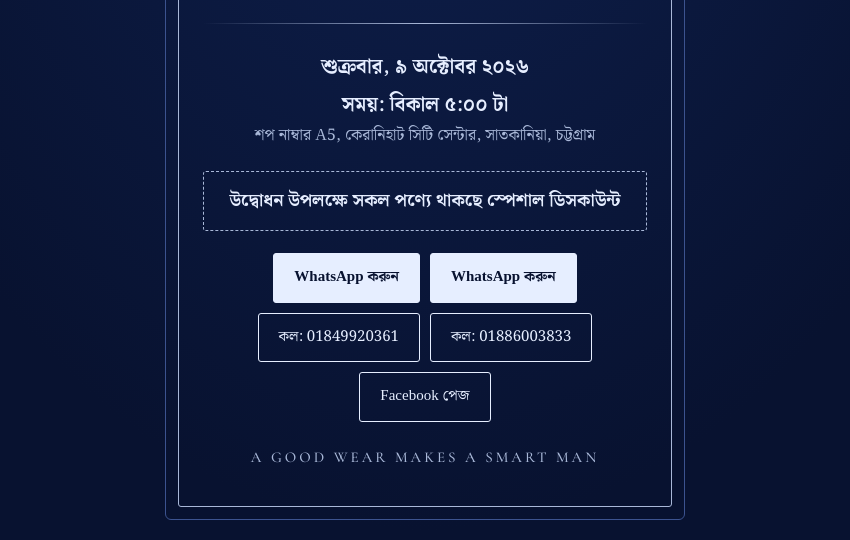
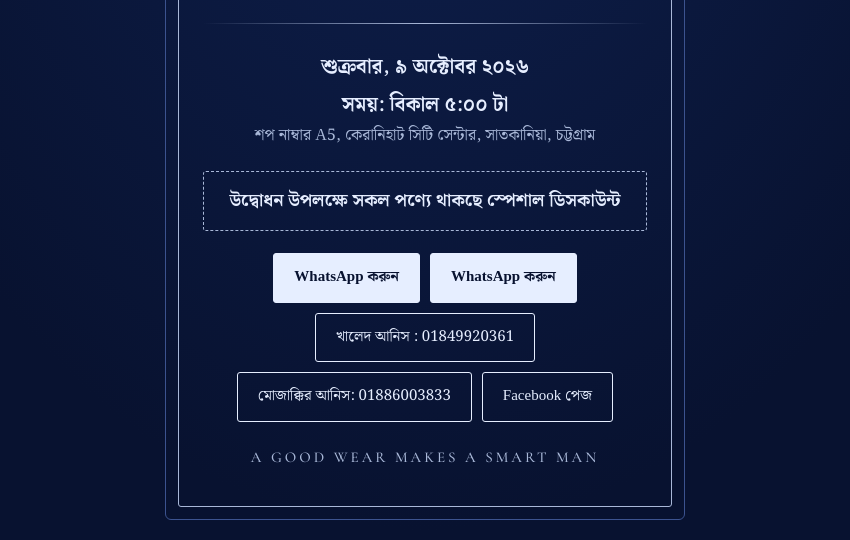
Before and after one commit to aniskhaled/aniskhaled.github.io, a plain HTML site: page index.html in a window 1280 px wide. Shown: the part 369-909 px from the top of the page, without its empty margins (215-1065 px from the left). Drawn offline with nearby package versions, Linux system fonts and the light colour scheme.

Commit message:
Update index.html

```diff
--- a/index.html
+++ b/index.html
@@ -59,8 +59,9 @@ a.b:focus-visible{outline:3px solid #fff;outline-offset:3px}
 <div class="btns">
 <a class="b f" href="https://wa.me/8801849920361">WhatsApp করুন</a>
 <a class="b f" href="https://wa.me/8801886003833">WhatsApp করুন</a>
-<a class="b" href="tel:+8801849920361">কল: 01849920361</a>
-<a class="b" href="tel:+8801886003833">কল: 01886003833</a>
+<a class="b" href="tel:+8801849920361">খালেদ আনিস
+: 01849920361</a>
+<a class="b" href="tel:+8801886003833">মোজাক্কির আনিস: 01886003833</a>
 <a class="b" href="https://www.facebook.com/bluedreamkeranihat">Facebook পেজ</a>
 </div>
 <p class="tag">A GOOD WEAR MAKES A SMART MAN</p>
```
